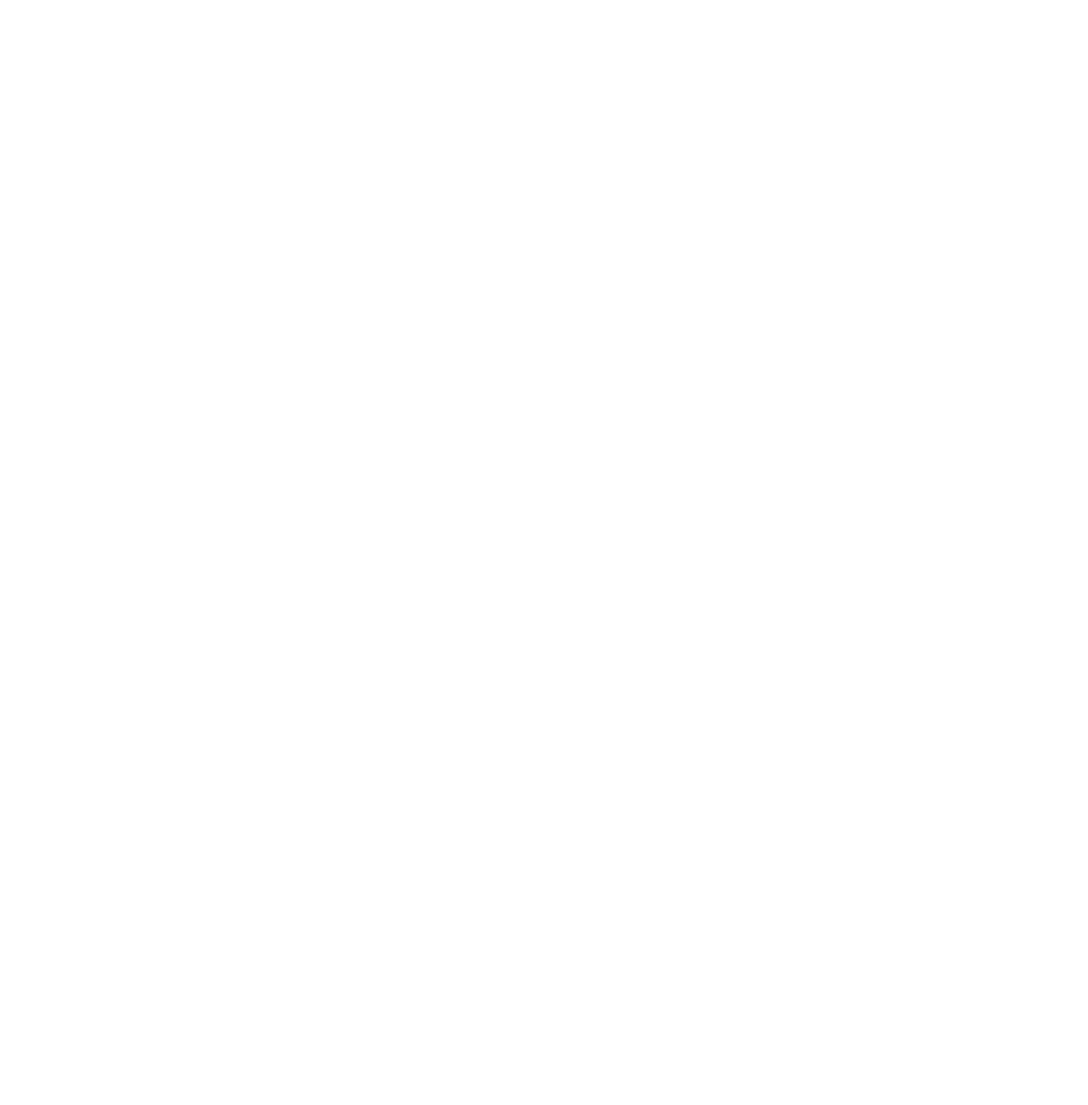
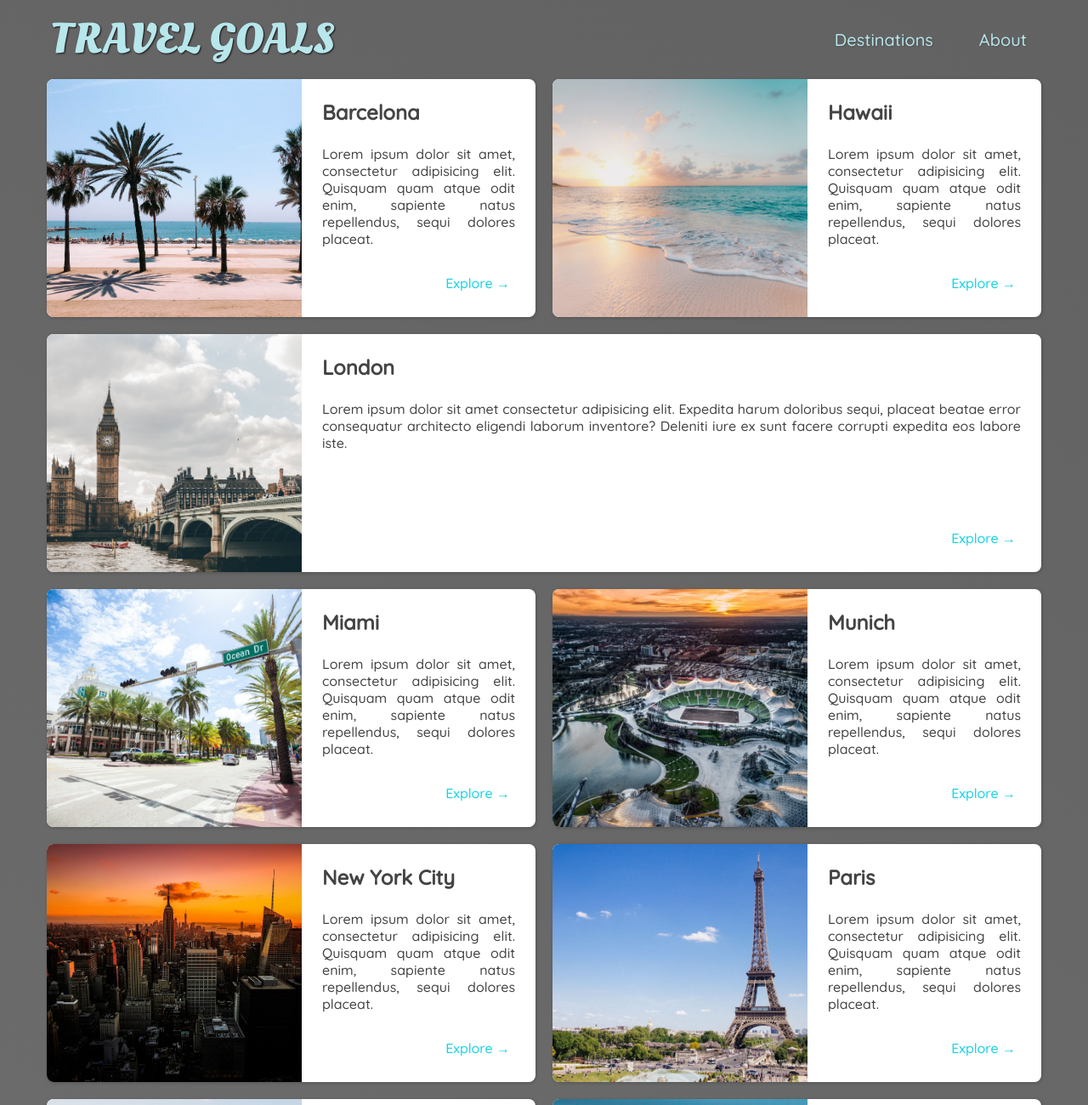
Before and after one commit to LeniFraud/travel-page, a plain HTML site: page places.html in a window 1280 px wide. Shown: the top 1300 px of the page at 85% size. Before the commit the page ends 800 px from the top, so only its background shows below. Drawn offline with Linux system fonts and the light colour scheme.

Commit message:
added places.html

```diff
--- a/index.html
+++ b/index.html
@@ -10,7 +10,7 @@
     />
     <link rel="stylesheet" href="./styles/reset.css" />
     <link rel="stylesheet" href="./styles/shared.css" />
-    <link rel="stylesheet" href="./styles/styles.css" />
+    <link rel="stylesheet" href="./styles/index.css" />
   </head>
   <body>
     <header class="header">
--- a/places.html
+++ b/places.html
@@ -0,0 +1,297 @@
+<!DOCTYPE html>
+<html lang="en">
+  <head>
+    <meta charset="UTF-8" />
+    <meta name="viewport" content="width=device-width, initial-scale=1.0" />
+    <title>Travel Goals</title>
+    <link
+      href="https://fonts.googleapis.com/css2?family=Raleway:wght@700&family=Oleo+Script:wght@700&family=Quicksand:wght@300;500&display=swap"
+      rel="stylesheet"
+    />
+    <link rel="stylesheet" href="./styles/reset.css" />
+    <link rel="stylesheet" href="./styles/shared.css" />
+    <link rel="stylesheet" href="./styles/places.css" />
+  </head>
+  <body>
+    <header class="header">
+      <a href="./index.html" class="header__logo">Travel Goals</a>
+      <nav>
+        <ul class="header__nav">
+          <li><a href="./places.html" class="nav__link">Destinations</a></li>
+          <li><a href="" class="nav__link">About</a></li>
+        </ul>
+      </nav>
+    </header>
+    <main>
+      <section class="places">
+        <ul class="places__list">
+          <li class="places__item">
+            <img
+              src="./images/pictures/highlights-barcelona.jpg"
+              alt="Barcelona"
+              class="places__image"
+            />
+            <div class="places__content">
+              <div>
+                <h2 class="places__title">Barcelona</h2>
+                <p class="places__text">
+                  Lorem ipsum dolor sit amet, consectetur adipisicing elit.
+                  Quisquam quam atque odit enim, sapiente natus repellendus,
+                  sequi dolores placeat.
+                </p>
+              </div>
+              <div class="places__actions">
+                <a
+                  href="https://en.wikipedia.org/wiki/Barcelona"
+                  target="_blank"
+                  class="places__link"
+                  >Explore &rarr;
+                </a>
+              </div>
+            </div>
+          </li>
+          <li class="places__item">
+            <img
+              src="./images/pictures/highlights-hawaii.jpg"
+              alt="Hawaii"
+              class="places__image"
+            />
+            <div class="places__content">
+              <div>
+                <h2 class="places__title">Hawaii</h2>
+                <p class="places__text">
+                  Lorem ipsum dolor sit amet, consectetur adipisicing elit.
+                  Quisquam quam atque odit enim, sapiente natus repellendus,
+                  sequi dolores placeat.
+                </p>
+              </div>
+              <div class="places__actions">
+                <a
+                  href="https://en.wikipedia.org/wiki/Hawaii"
+                  target="_blank"
+                  class="places__link"
+                  >Explore &rarr;</a
+                >
+              </div>
+            </div>
+          </li>
+          <li class="places__item">
+            <img
+              src="./images/pictures/highlights-london.jpg"
+              alt="Hawaii"
+              class="places__image"
+            />
+            <div class="places__content">
+              <div>
+                <h2 class="places__title">London</h2>
+                <p class="places__text">
+                  Lorem ipsum dolor sit amet consectetur adipisicing elit.
+                  Expedita harum doloribus sequi, placeat beatae error
+                  consequatur architecto eligendi laborum inventore? Deleniti
+                  iure ex sunt facere corrupti expedita eos labore iste.
+                </p>
+              </div>
+              <div class="places__actions">
+                <a
+                  href="https://en.wikipedia.org/wiki/London"
+                  target="_blank"
+                  class="places__link"
+                  >Explore &rarr;</a
+                >
+              </div>
+            </div>
+          </li>
+          <li class="places__item">
+            <img
+              src="./images/pictures/highlights-miami.jpg"
+              alt="Hawaii"
+              class="places__image"
+            />
+            <div class="places__content">
+              <div>
+                <h2 class="places__title">Miami</h2>
+                <p class="places__text">
+                  Lorem ipsum dolor sit amet, consectetur adipisicing elit.
+                  Quisquam quam atque odit enim, sapiente natus repellendus,
+                  sequi dolores placeat.
+                </p>
+              </div>
+              <div class="places__actions">
+                <a
+                  href="https://en.wikipedia.org/wiki/Miami"
+                  target="_blank"
+                  class="places__link"
+                  >Explore &rarr;</a
+                >
+              </div>
+            </div>
+          </li>
+          <li class="places__item">
+            <img
+              src="./images/pictures/highlights-munich.jpg"
+              alt="Hawaii"
+              class="places__image"
+            />
+            <div class="places__content">
+              <div>
+                <h2 class="places__title">Munich</h2>
+                <p class="places__text">
+                  Lorem ipsum dolor sit amet, consectetur adipisicing elit.
+                  Quisquam quam atque odit enim, sapiente natus repellendus,
+                  sequi dolores placeat.
+                </p>
+              </div>
+              <div class="places__actions">
+                <a
+                  href="https://en.wikipedia.org/wiki/Munich"
+                  target="_blank"
+                  class="places__link"
+                  >Explore &rarr;</a
+                >
+              </div>
+            </div>
+          </li>
+          <li class="places__item">
+            <img
+              src="./images/pictures/highlights-new-york.jpg"
+              alt="Hawaii"
+              class="places__image"
+            />
+            <div class="places__content">
+              <div>
+                <h2 class="places__title">New York City</h2>
+                <p class="places__text">
+                  Lorem ipsum dolor sit amet, consectetur adipisicing elit.
+                  Quisquam quam atque odit enim, sapiente natus repellendus,
+                  sequi dolores placeat.
+                </p>
+              </div>
+              <div class="places__actions">
+                <a
+                  href="https://en.wikipedia.org/wiki/New_York_City"
+                  target="_blank"
+                  class="places__link"
+                  >Explore &rarr;</a
+                >
+              </div>
+            </div>
+          </li>
+          <li class="places__item">
+            <img
+              src="./images/pictures/highlights-paris.jpg"
+              alt="Hawaii"
+              class="places__image"
+            />
+            <div class="places__content">
+              <div>
+                <h2 class="places__title">Paris</h2>
+                <p class="places__text">
+                  Lorem ipsum dolor sit amet, consectetur adipisicing elit.
+                  Quisquam quam atque odit enim, sapiente natus repellendus,
+                  sequi dolores placeat.
+                </p>
+              </div>
+              <div class="places__actions">
+                <a
+                  href="https://en.wikipedia.org/wiki/Paris"
+                  target="_blank"
+                  class="places__link"
+                  >Explore &rarr;</a
+                >
+              </div>
+            </div>
+          </li>
+          <li class="places__item">
+            <img
+              src="./images/pictures/highlights-sydney.jpg"
+              alt="Hawaii"
+              class="places__image"
+            />
+            <div class="places__content">
+              <div>
+                <h2 class="places__title">Sydney</h2>
+                <p class="places__text">
+                  Lorem ipsum dolor sit amet, consectetur adipisicing elit.
+                  Quisquam quam atque odit enim, sapiente natus repellendus,
+                  sequi dolores placeat.
+                </p>
+              </div>
+              <div class="places__actions">
+                <a
+                  href="https://en.wikipedia.org/wiki/Sydney"
+                  target="_blank"
+                  class="places__link"
+                  >Explore &rarr;</a
+                >
+              </div>
+            </div>
+          </li>
+          <li class="places__item">
+            <img
+              src="./images/pictures/highlights-tokyo.jpg"
+              alt="Hawaii"
+              class="places__image"
+            />
+            <div class="places__content">
+              <div>
+                <h2 class="places__title">Tokyo</h2>
+                <p class="places__text">
+                  Lorem ipsum dolor sit amet, consectetur adipisicing elit.
+                  Quisquam quam atque odit enim, sapiente natus repellendus,
+                  sequi dolores placeat.
+                </p>
+              </div>
+              <div class="places__actions">
+                <a
+                  href="https://en.wikipedia.org/wiki/Tokyo"
+                  target="_blank"
+                  class="places__link"
+                  >Explore &rarr;</a
+                >
+              </div>
+            </div>
+          </li>
+          <li class="places__item">
+            <img
+              src="./images/pictures/highlights-bali.jpg"
+              alt="Hawaii"
+              class="places__image"
+            />
+            <div class="places__content">
+              <div>
+                <h2 class="places__title">Bali</h2>
+                <p class="places__text">
+                  Lorem ipsum dolor sit amet, consectetur adipisicing elit.
+                  Quisquam quam atque odit enim, sapiente natus repellendus,
+                  sequi dolores placeat.
+                </p>
+              </div>
+              <div class="places__actions">
+                <a
+                  href="https://en.wikipedia.org/wiki/Bali"
+                  target="_blank"
+                  class="places__link"
+                  >Explore &rarr;</a
+                >
+              </div>
+            </div>
+          </li>
+        </ul>
+      </section>
+    </main>
+    <footer class="footer">
+      <ul class="footer__list">
+        <li class="footer__item">
+          <a href="https://www.instagram.com" target="_blank">
+            <img src="./images/icons/instagram.png" alt="Instagram" />
+          </a>
+        </li>
+        <li class="footer__item">
+          <a href="https://www.facebook.com" target="_blank">
+            <img src="./images/icons/facebook.png" alt="Facebook" />
+          </a>
+        </li>
+      </ul>
+    </footer>
+  </body>
+</html>
--- /dev/null
+++ b/styles/places.css
@@ -0,0 +1,84 @@
+body {
+  background: linear-gradient(30deg, #6e6e6e, #626262);
+  color: #444444;
+}
+
+.header {
+  position: static;
+}
+
+.header__logo {
+  color: #b7e6eb;
+}
+
+.nav__link {
+  color: #b7e6eb;
+}
+
+.nav__link:hover,
+.nav__link:focus {
+  color: #3b3b3b;
+  background-color: #b7e6eb;
+}
+
+.places {
+  padding-bottom: 40px;
+}
+
+.places__list {
+  display: grid;
+  grid-template-columns: 1fr 1fr;
+  gap: 20px;
+  width: 1170px;
+  margin: 0 auto;
+}
+
+.places__item {
+  display: flex;
+  background-color: #ffffff;
+  border-radius: 8px;
+  box-shadow: 1px 1px 4px rgba(0, 0, 0, 0.2);
+  overflow: hidden;
+}
+
+.places__item:nth-of-type(3) {
+  /* grid-column: 1/3; */
+  grid-column: 1 / span 2;
+}
+
+.places__image {
+  width: 300px;
+  height: 280px;
+  object-fit: cover;
+}
+
+.places__content {
+  display: flex;
+  flex-direction: column;
+  justify-content: space-between;
+  padding: 24px;
+}
+
+.places__title {
+  margin-bottom: 24px;
+}
+
+.places__text {
+  text-align: justify;
+}
+
+.places__actions {
+  display: flex;
+  justify-content: end;
+}
+
+.places__link {
+  padding: 6px;
+  color: #16d3e4;
+  border-radius: 4px;
+}
+
+.places__link:hover,
+.places__link:focus {
+  background-color: #ebfdff;
+}
```
Also changed, not shown: images/pictures/highlights-bali.jpg (added), images/pictures/highlights-hawaii.jpg (added), images/pictures/highlights-london.jpg (added), images/pictures/highlights-new-york.jpg (added), images/pictures/highlights-paris.jpg (added), images/pictures/highlights-sydney.jpg (added), images/pictures/highlights-tokyo.jpg (added), styles/index.css (renamed from styles/styles.css), 2 other files.
